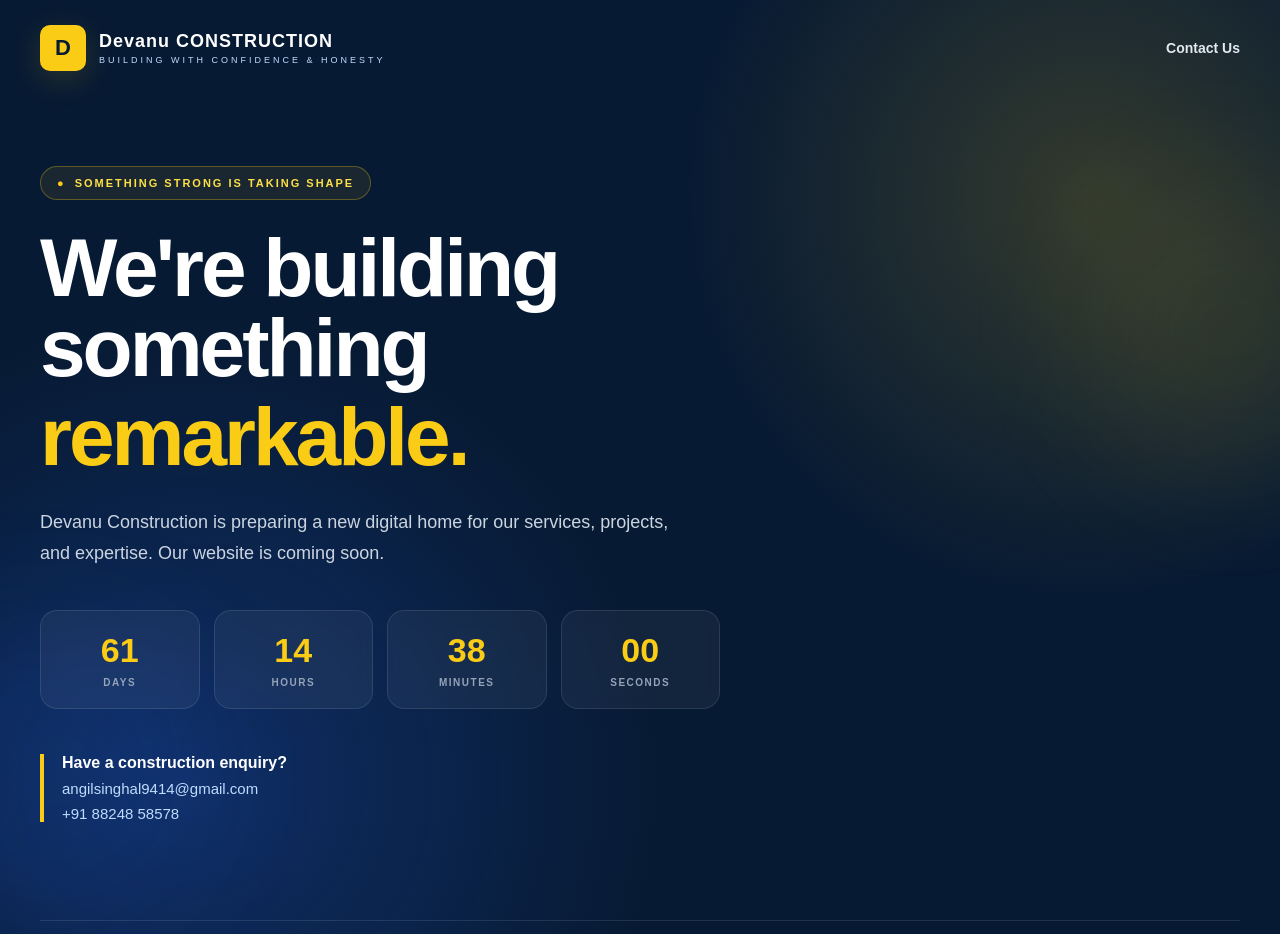
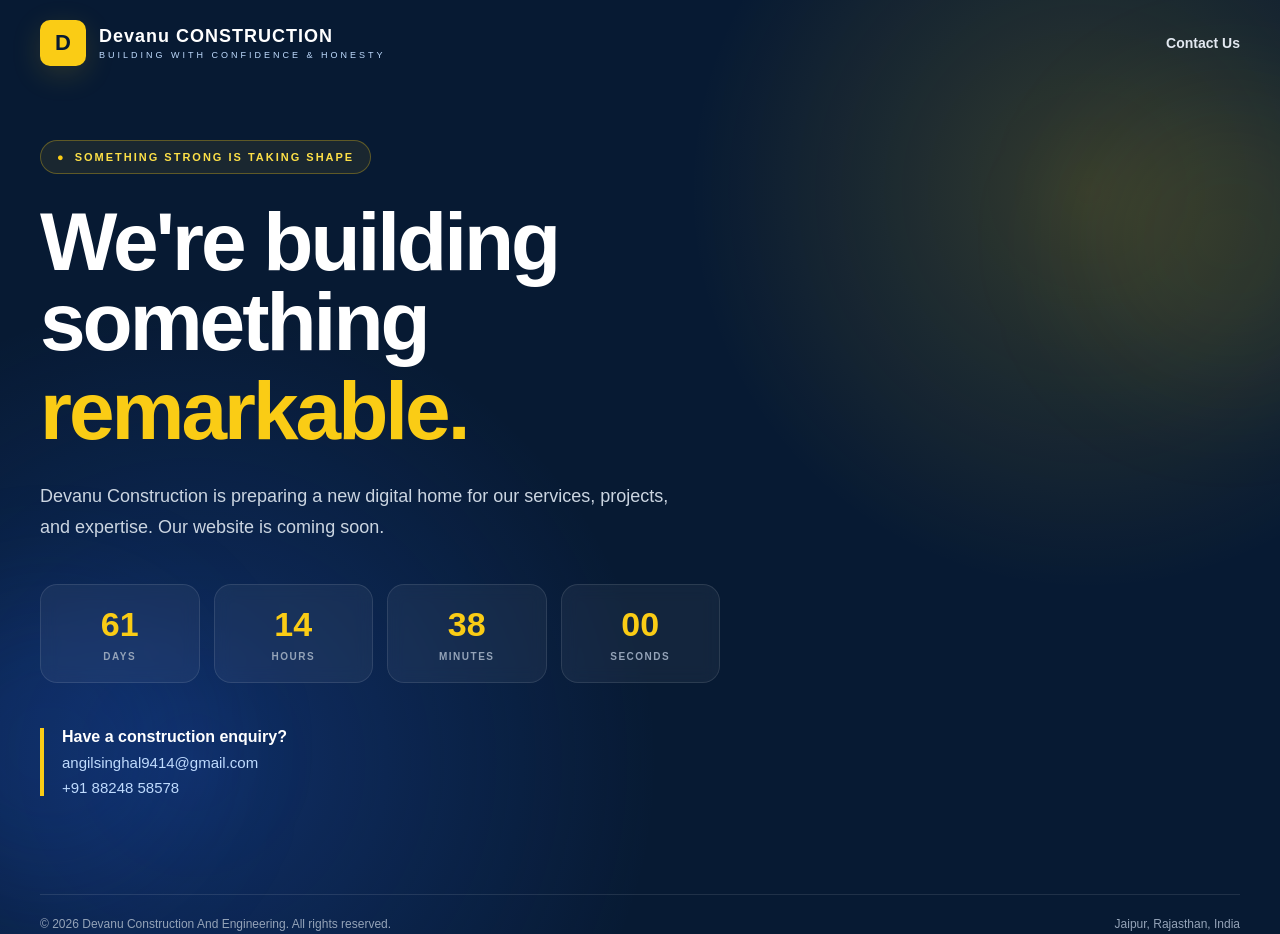
Before and after one commit to shru2408/DevanuConstruction, a plain HTML site: page index.html in a window 1280 px wide. Shown: the top 934 px of the page. Drawn offline with Linux system fonts and the light colour scheme.

Commit message:
update navbar

```diff
--- a/index.html
+++ b/index.html
@@ -111,7 +111,7 @@
       <div class="container footer-container">
 
         <p>
-          © <span id="year"></span> Devanu Construction.
+          © <span id="year"></span> Devanu Construction And Engineering.
           All rights reserved.
         </p>
 
--- a/script.js
+++ b/script.js
@@ -46,3 +46,19 @@ setInterval(updateCountdown, 1000);
 // Automatically update footer year
 document.getElementById("year").textContent =
   new Date().getFullYear();
+
+// ================================
+// HEADER SHADOW ON SCROLL
+// ================================
+
+const navbar = document.querySelector(".navbar");
+
+window.addEventListener("scroll", () => {
+
+  if (window.scrollY > 30) {
+    navbar.classList.add("scrolled");
+  } else {
+    navbar.classList.remove("scrolled");
+  }
+
+});
--- a/style.css
+++ b/style.css
@@ -73,14 +73,47 @@ body {
 /* =========================
    NAVBAR
 ========================= */
-
+/*
 .navbar {
   position: relative;
   z-index: 10;
 
   padding: 25px 0;
 }
+*/
+.navbar {
+  position: fixed;
+  top: 0;
+  left: 0;
 
+  width: 100%;
+  z-index: 1000;
+
+  padding: 20px 0;
+
+  background: transparent;
+
+  transition:
+    box-shadow 0.3s ease,
+    background 0.3s ease,
+    backdrop-filter 0.3s ease;
+}
+
+
+/* Applied after scrolling */
+
+.navbar.scrolled {
+  background: rgba(23, 35, 59, 0.08);
+
+  backdrop-filter: blur(8px);
+  -webkit-backdrop-filter: blur(8px);
+
+  box-shadow:
+    0 8px 30px rgba(0, 0, 0, 0.14);
+
+  border-bottom:
+    1px solid rgba(221, 220, 213, 0.08);
+}
 .nav-container {
   display: flex;
   align-items: center;
@@ -157,7 +190,7 @@ body {
   display: flex;
   align-items: center;
 
-  padding: 70px 0 90px;
+  padding: 140px 0 90px;
 }
 
 .hero-content {
```
